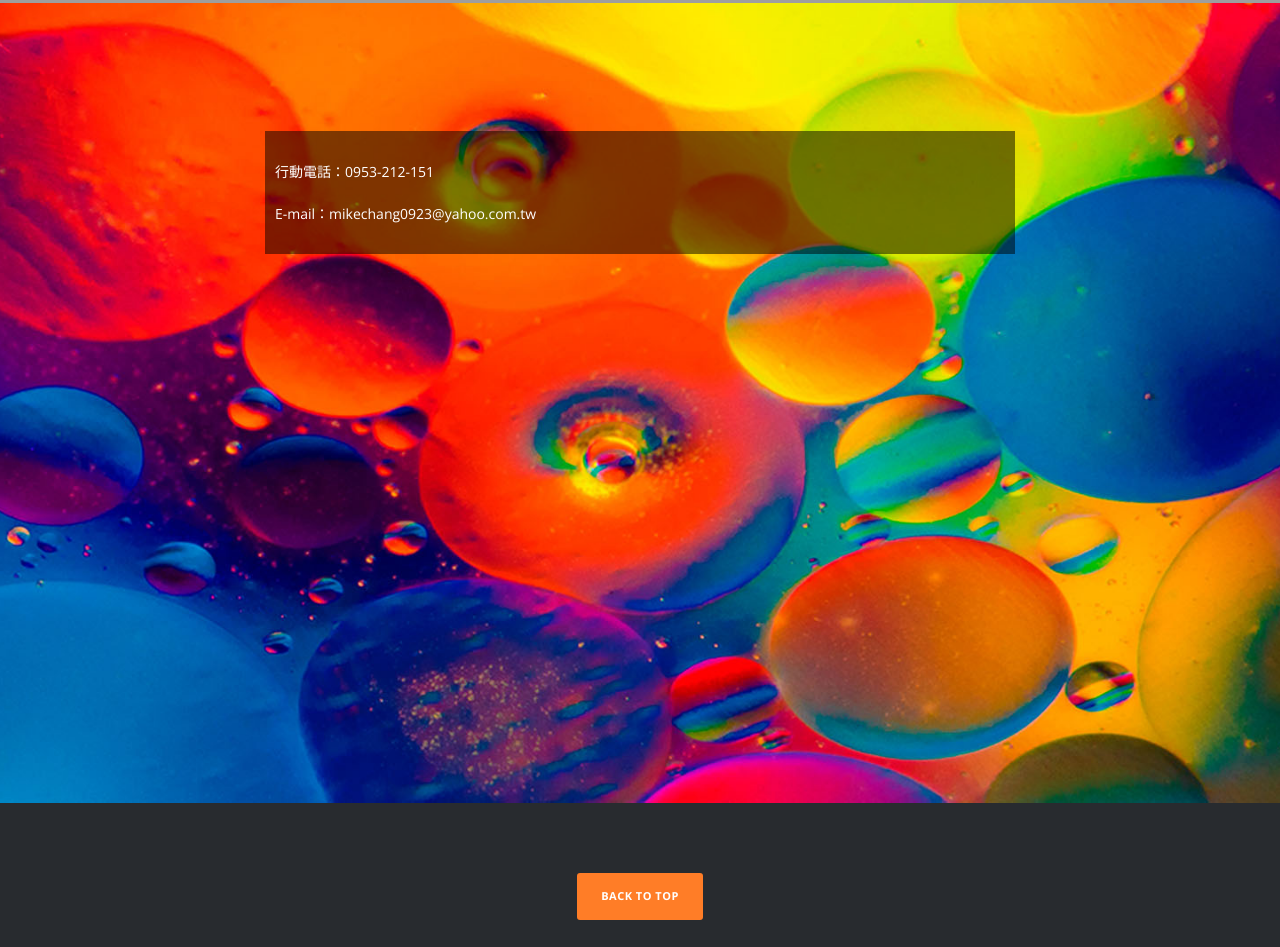
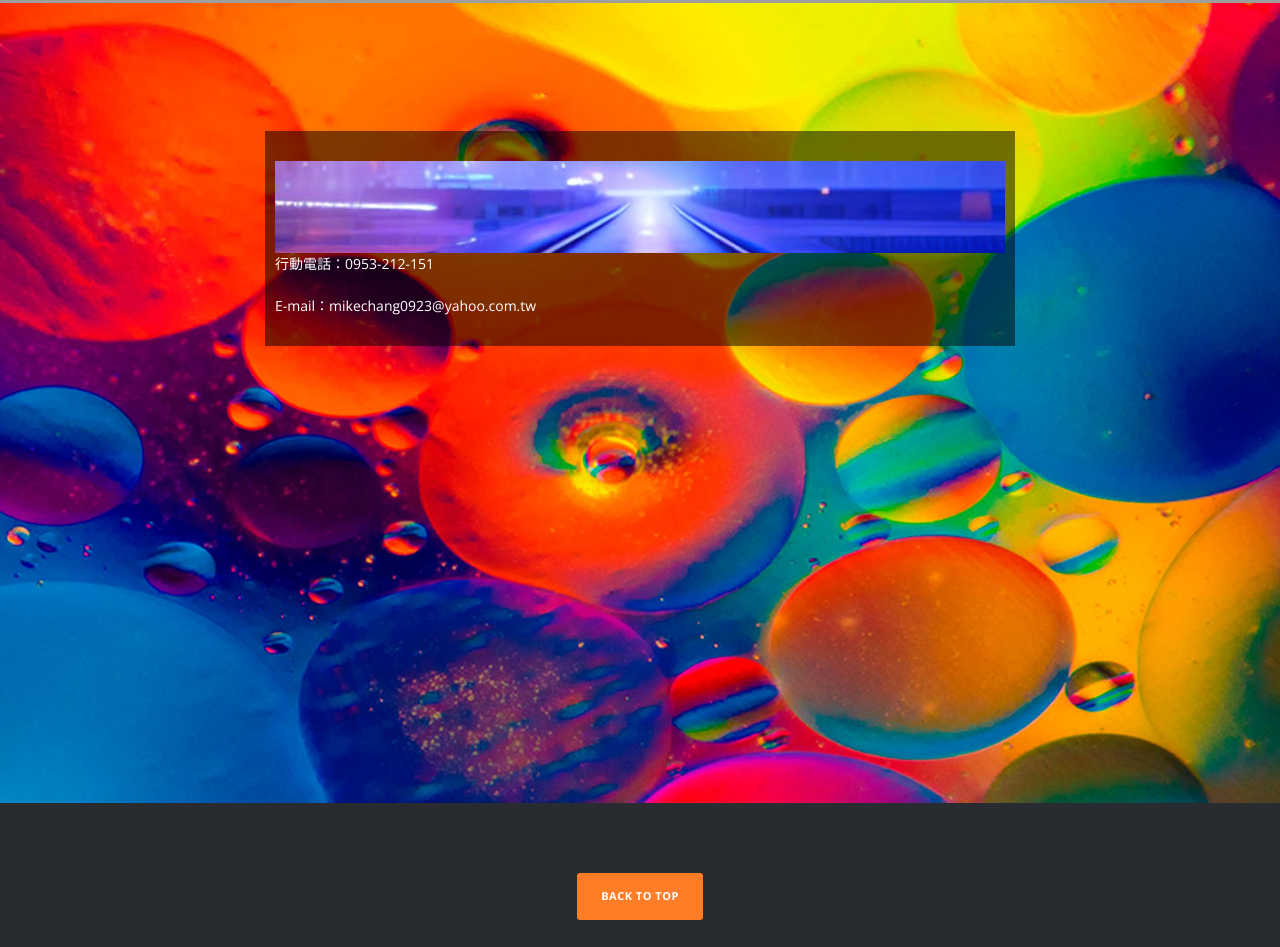
Before and after one commit to mikechang0923/portfolio, a plain HTML site: page index.html in a window 1280 px wide. Shown: the part 3231-4178 px from the top of the page. Drawn offline with nearby package versions, Linux system fonts and the light colour scheme; grey boxes are pictures that could not be loaded.

Commit message:
Add files via upload

```diff
--- a/index.html
+++ b/index.html
@@ -233,6 +233,7 @@ https://templatemo.com/tm-526-vanilla
                 <div class="col-md-8 mx-auto">
                     <div class="contact-form">
                         <div class="row">
+                            <img src="img/asdf.jpg" alt=""><br>
                             <span><font color="white">行動電話：0953-212-151<br><br>
                                 E-mail：mikechang0923@yahoo.com.tw<br></span>
                        </div>
```
